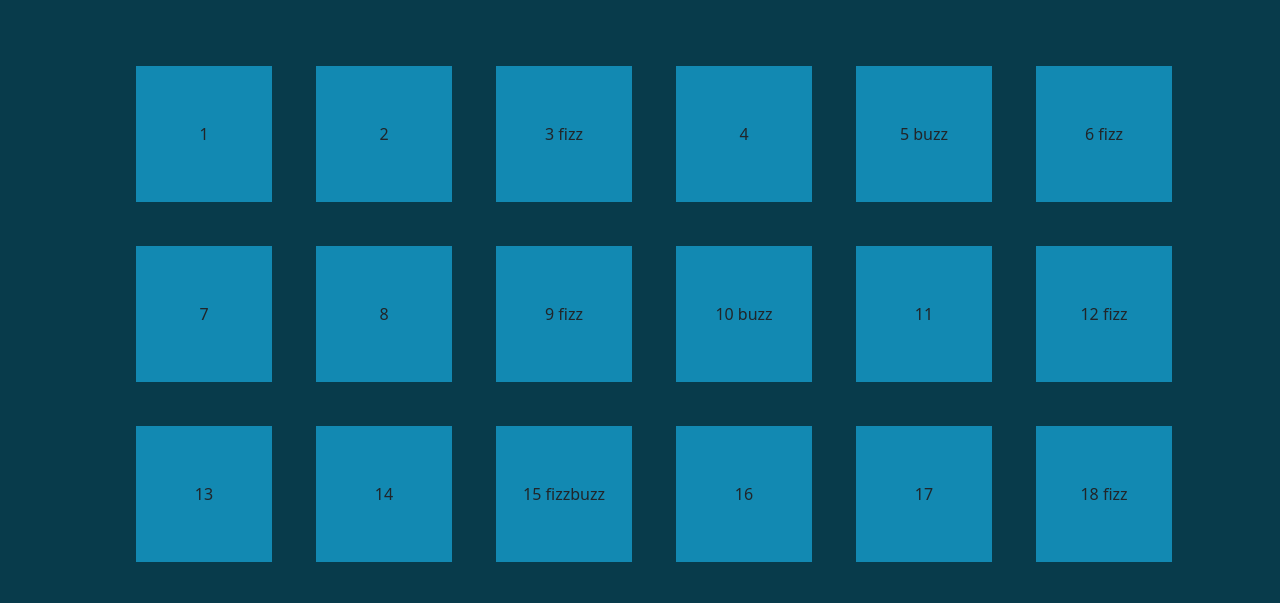
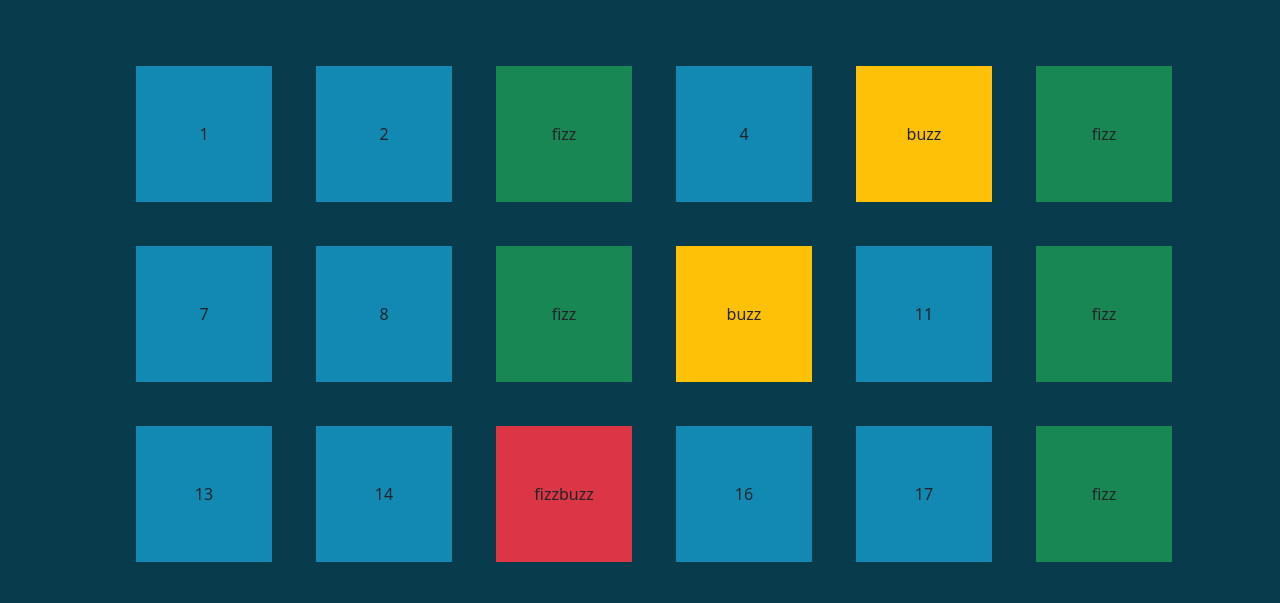
Before and after one commit to Luchito37/js-fizzbuzzdom, a plain HTML site: page index.html in a window 1280 px wide. Shown: the part 186-789 px from the top of the page. Drawn offline with nearby package versions, Linux system fonts and the light colour scheme.

Commit message:
finalmente ho capito

```diff
--- a/css/styles.css
+++ b/css/styles.css
@@ -10,14 +10,19 @@
     color: white;
 }
 
-
+.result-list{
+    display: flex;
+    flex-wrap: wrap;
+    list-style-type: none;
+    text-align: center;
+}
 
 .result-list li{
-    display: inline-grid;
+    display: flex;
     width: 136px;
     height: 136px;
     background-color: #1289b2;
-    justify-content: space-around;
+    justify-content: center;
     align-items: center;
     margin: 22px;
 }
--- a/index.html
+++ b/index.html
@@ -35,6 +35,6 @@
 
 
 
-    <script src="styles.js"></script>
+    <script src="script.js"></script>
 </body>
 </html>
--- a/styles.js
+++ b/script.js
@@ -16,23 +16,34 @@ sia multipli di 3 che di 5.
 */
 
 
+let text = "";
+
+
 for (let i = 1; i <= 100; i++) {
 
 
 console.log ("calcolo dei numeri")
 
 let text = "";
+let colorClass = "";
 
 if(i % 3 == 0 && i % 5 == 0){
     text= "fizzbuzz" ;
+    colorClass= "bg-danger"
     console.log("fizzbuzz");
 }else if(i % 5 === 0){
     text= "buzz" ;
+    colorClass= "bg-warning"
     console.log("buzz");
 }else if(i % 3 === 0){
     text= " fizz" ;
+    colorClass= "bg-success"
     console.log("fizz");
+}else{
+    text= i.toString()
 }
+
+//si potrebbe anche fare " let text = i.toString()"
 
 console.log (text)
 
@@ -41,9 +52,8 @@ const resultListHtml = document.querySelector(".result-list");
 
 
 
-resultListHtml.innerHTML += `<li>
-                                ${i} ${text}
-
+resultListHtml.innerHTML += `<li class="${colorClass}">
+                                ${text}
                                 </li>`;
 
 }
```
